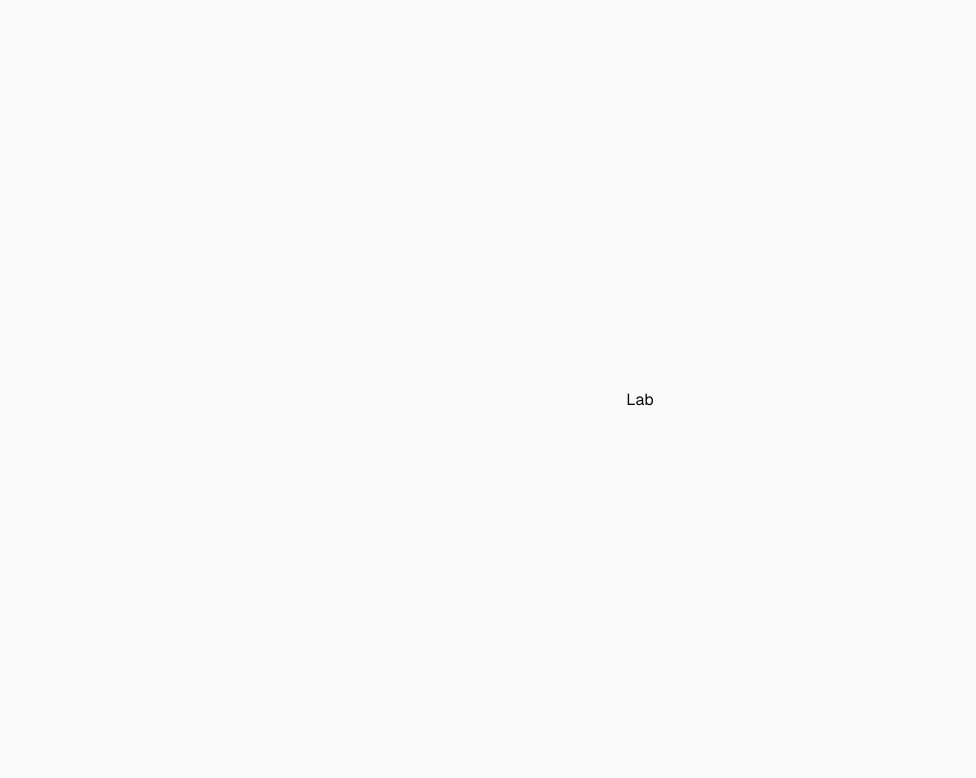
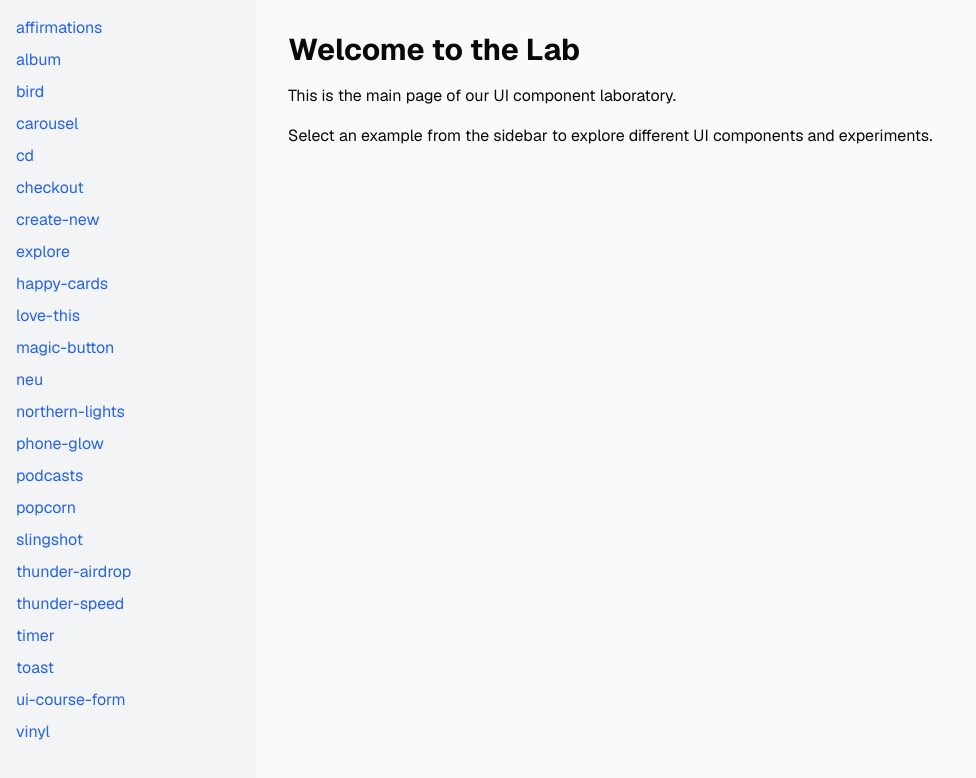
Before and after one commit to vaunblu/lab, a Next.js app: page / in a window 1280 px wide. Shown: the top 778 px of the page, without its empty margins (0-976 px from the left). Built offline with nearby package versions, Linux system fonts and the light colour scheme.

Commit message:
feat: add a side bar

```diff
--- a/src/app/layout.tsx
+++ b/src/app/layout.tsx
@@ -1,12 +1,13 @@
-import type { Metadata } from "next";
-import { GeistSans } from "geist/font/sans";
-import { GeistMono } from "geist/font/mono";
+import type {Metadata} from "next";
+import {GeistSans} from "geist/font/sans";
+import {GeistMono} from "geist/font/mono";
 import {
   Chivo_Mono,
   EB_Garamond,
   Dancing_Script,
   JetBrains_Mono,
 } from "next/font/google";
+import Link from "next/link";
 import "./globals.css";
 
 export const metadata: Metadata = {
@@ -19,11 +20,6 @@ const EBGaramond = EB_Garamond({
   display: "swap",
 });
 
-// const Mono = Chivo_Mono({
-//   subsets: ["latin"],
-//   variable: "--font-mono",
-//   display: "swap",
-// });
 const Mono = JetBrains_Mono({
   subsets: ["latin"],
   variable: "--font-mono",
@@ -36,6 +32,32 @@ const DancingScript = Dancing_Script({
   display: "swap",
 });
 
+const examples = [
+  "affirmations",
+  "album",
+  "bird",
+  "carousel",
+  "cd",
+  "checkout",
+  "create-new",
+  "explore",
+  "happy-cards",
+  "love-this",
+  "magic-button",
+  "neu",
+  "northern-lights",
+  "phone-glow",
+  "podcasts",
+  "popcorn",
+  "slingshot",
+  "thunder-airdrop",
+  "thunder-speed",
+  "timer",
+  "toast",
+  "ui-course-form",
+  "vinyl",
+];
+
 export default function RootLayout({
   children,
 }: Readonly<{
@@ -46,7 +68,26 @@ export default function RootLayout({
       <body
         className={`${DancingScript.variable} ${Mono.variable} ${GeistSans.variable} ${GeistMono.variable} ${EBGaramond.variable} font-sans antialiased`}
       >
-        {children}
+        <div className="flex h-screen">
+          {/* Sidebar */}
+          <div className="w-64 bg-gray-100 overflow-y-auto">
+            <nav className="p-4">
+              <ul>
+                {examples.map((example) => (
+                  <li key={example} className="mb-2">
+                    <Link href={`/${example}`} className="text-blue-600 hover:underline">
+                      {example}
+                    </Link>
+                  </li>
+                ))}
+              </ul>
+            </nav>
+          </div>
+          {/* Main content */}
+          <div className="flex-1 overflow-y-auto">
+            {children}
+          </div>
+        </div>
       </body>
     </html>
   );
--- a/src/app/page.tsx
+++ b/src/app/page.tsx
@@ -1,21 +1,23 @@
 "use client";
 
-import { motion, MotionConfig, type Transition } from "framer-motion";
+import {motion, MotionConfig, type Transition} from "framer-motion";
 import React from "react";
 
-const transition: Transition = { type: "spring", bounce: 0, duration: 0.4 };
+const transition: Transition = {type: "spring", bounce: 0, duration: 0.4};
 
 const Context = React.createContext<{
   status: string;
   setStatus: React.Dispatch<React.SetStateAction<string>>;
-}>({ status: "", setStatus: () => null });
+}>({status: "", setStatus: () => null});
 
 function InnerContent() {
   const ctx = React.useContext(Context);
 
   return (
-    <div>
-      <p>Lab</p>
+    <div className="p-8">
+      <h1 className="text-3xl font-bold mb-4">Welcome to the Lab</h1>
+      <p className="mb-4">This is the main page of our UI component laboratory.</p>
+      <p>Select an example from the sidebar to explore different UI components and experiments.</p>
     </div>
   );
 }
@@ -34,9 +36,9 @@ export default function HomePage() {
   }, [setStatus]);
 
   return (
-    <Context.Provider value={{ status, setStatus }}>
+    <Context.Provider value={{status, setStatus}}>
       <MotionConfig transition={transition}>
-        <main className="relative flex h-screen items-center justify-center">
+        <main className="relative h-full">
           <InnerContent />
         </main>
       </MotionConfig>
```
Also changed, not shown: 1 other file (tests, documents, lock files or other folders).
